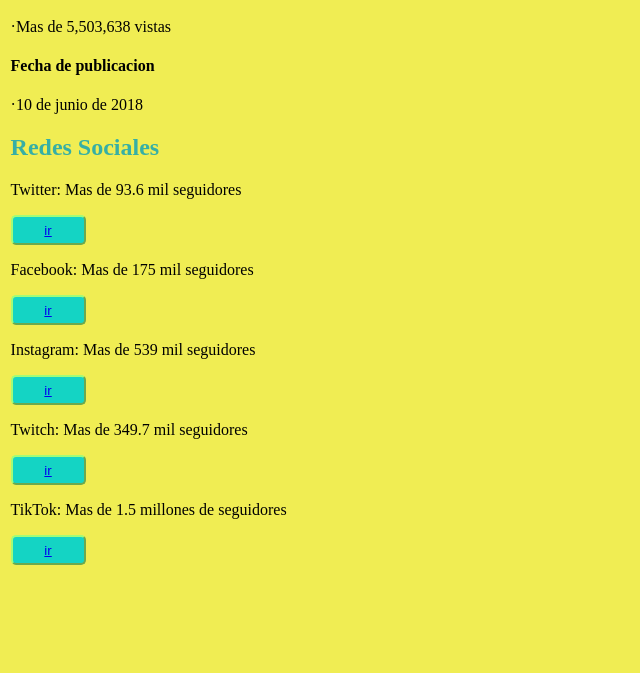
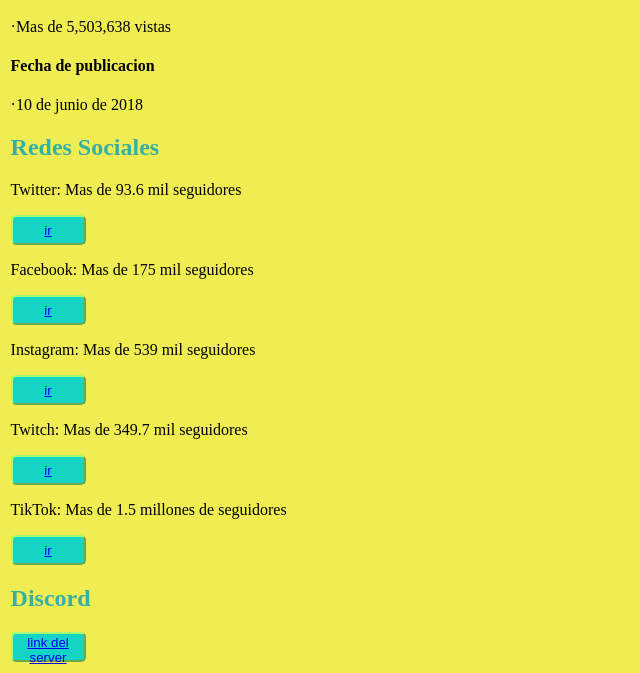
Before and after one commit to leslieMontesOlv/Mi-proyecto-web, a plain HTML site: page redes.html in a window 1280 px wide. Shown: the part 992-1665 px from the top of the page, without its empty margins (0-640 px from the left). Before the commit the page ends 1568 px from the top, so only its background shows below. Drawn offline with Linux system fonts and the light colour scheme.

Commit message:
mas informacion

```diff
--- a/redes.html
+++ b/redes.html
@@ -39,5 +39,7 @@
     <p>Twitch: Mas de 349.7 mil seguidores </p> <button><a href="https://www.twitch.tv/maferrocha?lang=es-mx">ir</a></button>
     <p>TikTok: Mas de 1.5 millones de seguidores</p> <button><a href="https://www.tiktok.com/@maferrocha?lang=es">ir</a></button>
 
+    <h2>Discord</h2>
+    <button><a href="https://discord.gg/KzuzFczB">link del server</a></button>
 </body>
 </html>
```
Also changed, not shown: curiosidades.html (+1 -0 lines).
